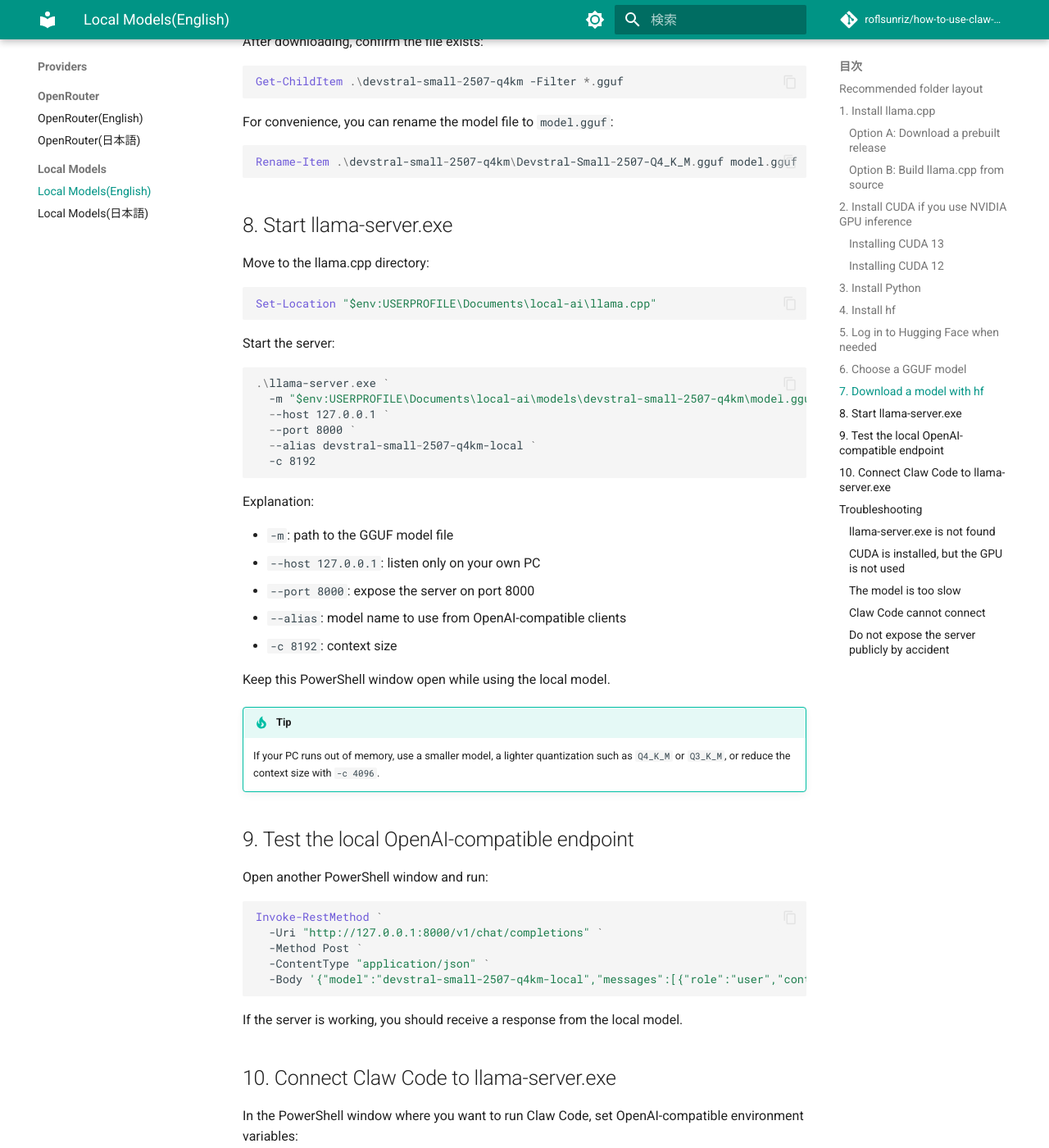
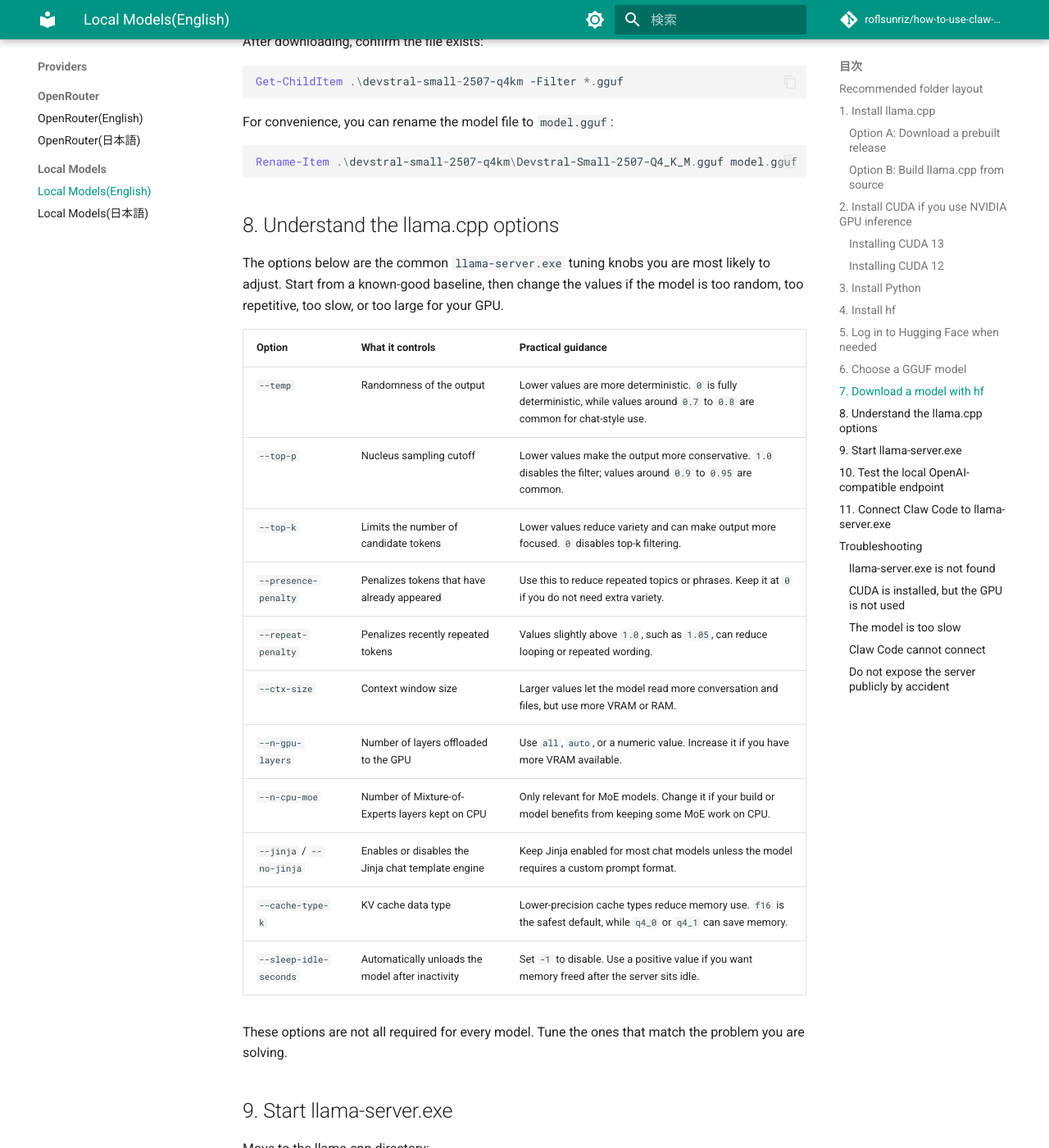
Before and after one commit to roflsunriz/how-to-use-claw-code, an MkDocs documentation site: the page built from docs/LOCAL-MODELS-en-US.md, in a window 1280 px wide and 1400 px high, scrolled down 7545 px. Shown: the whole window at 82% size. Built offline with MkDocs 1.6.1 and Material for MkDocs 9.7.7, drawn with Linux system fonts in a browser that asks for light colours; comment, search, counter and statistics services are not loaded; some of the changed text lies outside the part shown.

Commit message:
docs: llama.cppのオプションに関するセクションを追加し、手順を更新

````diff
--- a/docs/LOCAL-MODELS-en-US.md
+++ b/docs/LOCAL-MODELS-en-US.md
@@ -274,7 +274,27 @@ For convenience, you can rename the model file to `model.gguf`:
 Rename-Item .\devstral-small-2507-q4km\Devstral-Small-2507-Q4_K_M.gguf model.gguf
 ```
 
-## 8. Start llama-server.exe
+## 8. Understand the llama.cpp options
+
+The options below are the common `llama-server.exe` tuning knobs you are most likely to adjust. Start from a known-good baseline, then change the values if the model is too random, too repetitive, too slow, or too large for your GPU.
+
+| Option | What it controls | Practical guidance |
+| --- | --- | --- |
+| `--temp` | Randomness of the output | Lower values are more deterministic. `0` is fully deterministic, while values around `0.7` to `0.8` are common for chat-style use. |
+| `--top-p` | Nucleus sampling cutoff | Lower values make the output more conservative. `1.0` disables the filter; values around `0.9` to `0.95` are common. |
+| `--top-k` | Limits the number of candidate tokens | Lower values reduce variety and can make output more focused. `0` disables top-k filtering. |
+| `--presence-penalty` | Penalizes tokens that have already appeared | Use this to reduce repeated topics or phrases. Keep it at `0` if you do not need extra variety. |
+| `--repeat-penalty` | Penalizes recently repeated tokens | Values slightly above `1.0`, such as `1.05`, can reduce looping or repeated wording. |
+| `--ctx-size` | Context window size | Larger values let the model read more conversation and files, but use more VRAM or RAM. |
+| `--n-gpu-layers` | Number of layers offloaded to the GPU | Use `all`, `auto`, or a numeric value. Increase it if you have more VRAM available. |
+| `--n-cpu-moe` | Number of Mixture-of-Experts layers kept on CPU | Only relevant for MoE models. Change it if your build or model benefits from keeping some MoE work on CPU. |
+| `--jinja` / `--no-jinja` | Enables or disables the Jinja chat template engine | Keep Jinja enabled for most chat models unless the model requires a custom prompt format. |
+| `--cache-type-k` | KV cache data type | Lower-precision cache types reduce memory use. `f16` is the safest default, while `q4_0` or `q4_1` can save memory. |
+| `--sleep-idle-seconds` | Automatically unloads the model after inactivity | Set `-1` to disable. Use a positive value if you want memory freed after the server sits idle. |
+
+These options are not all required for every model. Tune the ones that match the problem you are solving.
+
+## 9. Start llama-server.exe
 
 Move to the llama.cpp directory:
 
@@ -320,7 +340,7 @@ Invoke-RestMethod `
 
 If the server is working, you should receive a response from the local model.
 
-## 10. Connect Claw Code to llama-server.exe
+## 11. Connect Claw Code to llama-server.exe
 
 In the PowerShell window where you want to run Claw Code, set OpenAI-compatible environment variables:
 
````
Also changed, not shown: other parts of docs/LOCAL-MODELS-en-US.md (+1 -1 lines), docs/LOCAL-MODELS-ja-JP.md (+23 -3 lines).
